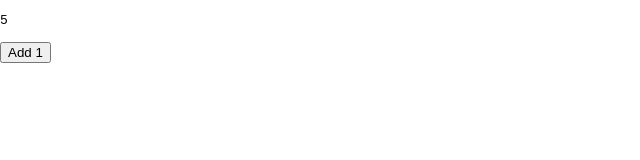
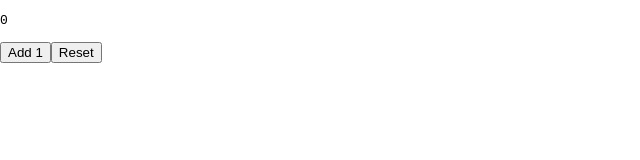
Before and after one commit to ivancuric/zustand-playground, a React (Create React App) app: page / in a window 1280 px wide. Shown: the top 160 px of the page, without its empty margins (0-640 px from the left). Built offline with nearby package versions, Linux system fonts and the light colour scheme.

Commit message:
extract functions

```diff
--- a/src/App.tsx
+++ b/src/App.tsx
@@ -2,30 +2,20 @@ import create, { State } from "zustand";
 
 interface AppState extends State {
   count: number;
-  add: (number: number) => void;
-  reset: () => void;
 }
 
-const useStore = create<AppState>((set) => ({
+const useStore = create<AppState>(() => ({
   count: 0,
-  add: (number) => set((state) => add(number, state)),
-  reset: () => set(reset()),
 }));
 
-// meh :\
-function add(number: number, state: AppState) {
-  return { count: state.count + number };
+// extractane "akcije"
+function add(number: number) {
+  useStore.setState((state) => ({ count: state.count + number }));
 }
 
 function reset() {
-  return { count: 0 };
+  useStore.setState({ count: 0 });
 }
-
-// Možemo doći do set i get metoda izvan hooka
-const state = useStore.getState();
-console.log(state.count);
-
-useStore.setState({ count: 5 });
 
 export const App = () => {
   return (
@@ -43,11 +33,10 @@ const Counter = () => {
 };
 
 const Controls = () => {
-  const { add } = useStore();
-
   return (
     <div>
       <button onClick={() => add(1)}>Add 1</button>
+      <button onClick={() => reset()}>Reset</button>
     </div>
   );
 };
```
